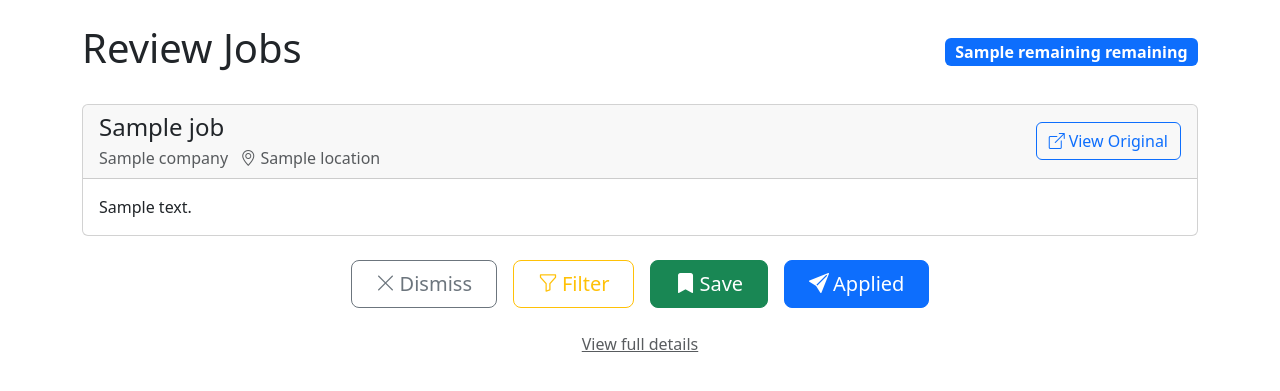
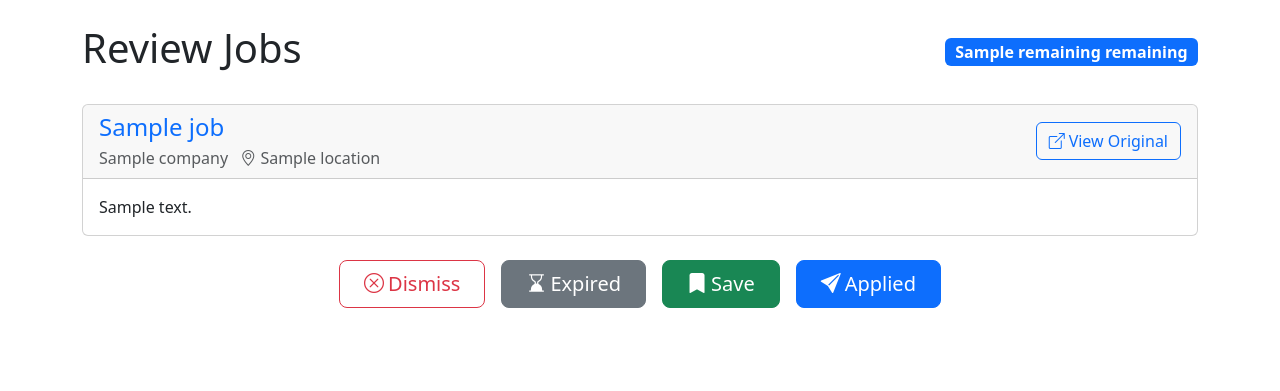
Before and after one commit to justicesuh/sisyphus, a Django app: template sisyphus/templates/jobs/job_review.html in a window 1280 px wide. Shown: the part 56-447 px from the top of the page. Run offline with Django 5.2, Linux system fonts and the light colour scheme; the template is opened without the code that fills it: most values are stand-ins (such as "Sample title", 1, 10 or a date in 2020); data that the repository does not hold is empty.

Commit message:
Improve review ui

```diff
--- a/sisyphus/templates/jobs/job_review.html
+++ b/sisyphus/templates/jobs/job_review.html
@@ -12,7 +12,7 @@
 <div class="card mb-4">
     <div class="card-header d-flex justify-content-between align-items-center">
         <div>
-            <h4 class="mb-1">{{ job.title }}</h4>
+            <h4 class="mb-1"><a href="{% url 'web:job_detail' job.uuid %}" class="text-decoration-none">{{ job.title }}</a></h4>
             <a href="{% url 'web:company_detail' job.company.uuid %}" class="text-muted text-decoration-none">{{ job.company.name }}</a>
             {% if job.location %}
             <span class="text-muted ms-2">
@@ -29,7 +29,7 @@
             <i class="bi bi-box-arrow-up-right me-1"></i>View Original
         </a>
     </div>
-    <div class="card-body" style="max-height: 60vh; overflow-y: auto;">
+    <div class="card-body" style="max-height: 50vh; overflow-y: auto;">
         {% if job.description %}
         <div class="job-description">{{ job.description|safe }}</div>
         {% else %}
@@ -38,19 +38,19 @@
     </div>
 </div>
 
-<div class="d-flex justify-content-center gap-3 mb-4">
+<div class="d-flex justify-content-center gap-3">
     <form method="post" action="{% url 'web:job_review_action' job.uuid %}" class="d-inline">
         {% csrf_token %}
         <input type="hidden" name="status" value="dismissed">
-        <button type="submit" class="btn btn-outline-secondary btn-lg px-4">
-            <i class="bi bi-x-lg me-1"></i>Dismiss
+        <button type="submit" class="btn btn-outline-danger btn-lg px-4">
+            <i class="bi bi-x-circle me-1"></i>Dismiss
         </button>
     </form>
     <form method="post" action="{% url 'web:job_review_action' job.uuid %}" class="d-inline">
         {% csrf_token %}
-        <input type="hidden" name="status" value="filtered">
-        <button type="submit" class="btn btn-outline-warning btn-lg px-4">
-            <i class="bi bi-funnel me-1"></i>Filter
+        <input type="hidden" name="status" value="expired">
+        <button type="submit" class="btn btn-secondary btn-lg px-4">
+            <i class="bi bi-hourglass-bottom me-1"></i>Expired
         </button>
     </form>
     <form method="post" action="{% url 'web:job_review_action' job.uuid %}" class="d-inline">
@@ -69,9 +69,6 @@
     </form>
 </div>
 
-<div class="text-center">
-    <a href="{% url 'web:job_detail' job.uuid %}" class="text-muted">View full details</a>
-</div>
 
 {% else %}
 <div class="text-center py-5">
```
